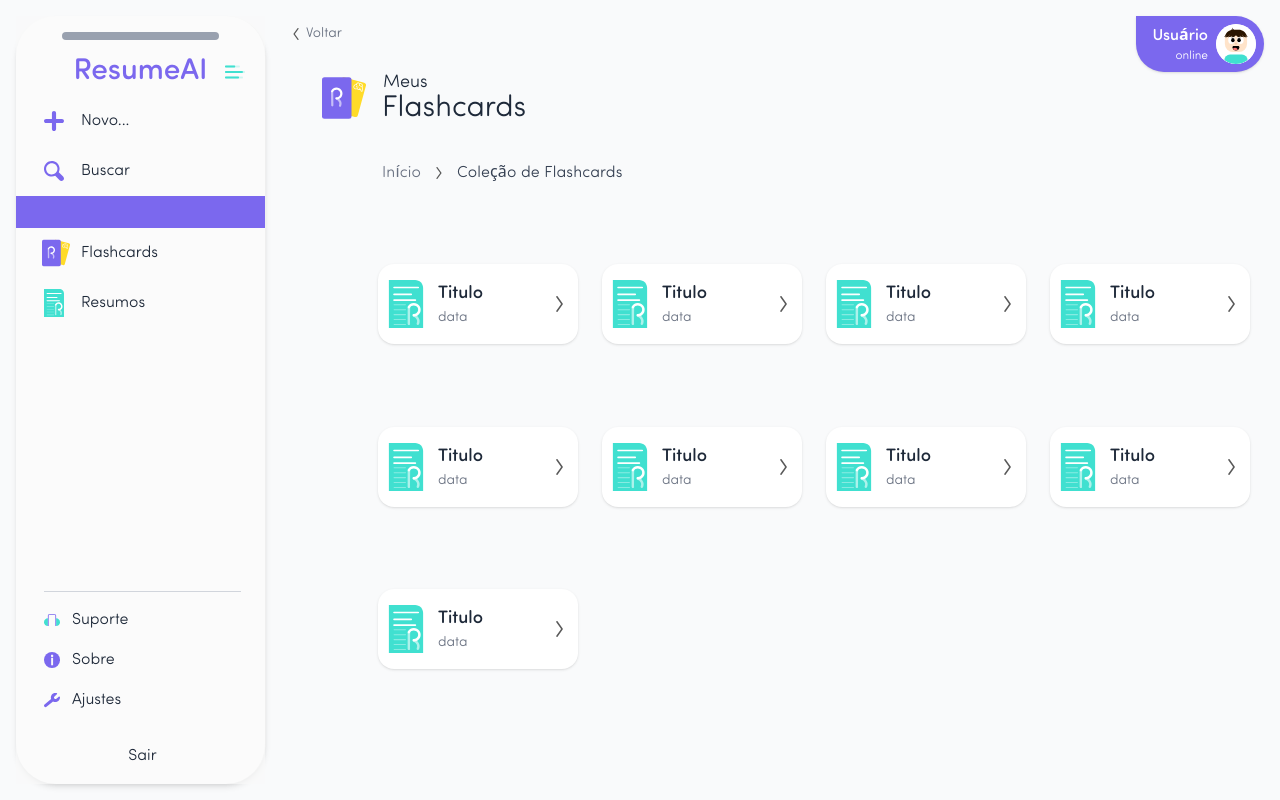
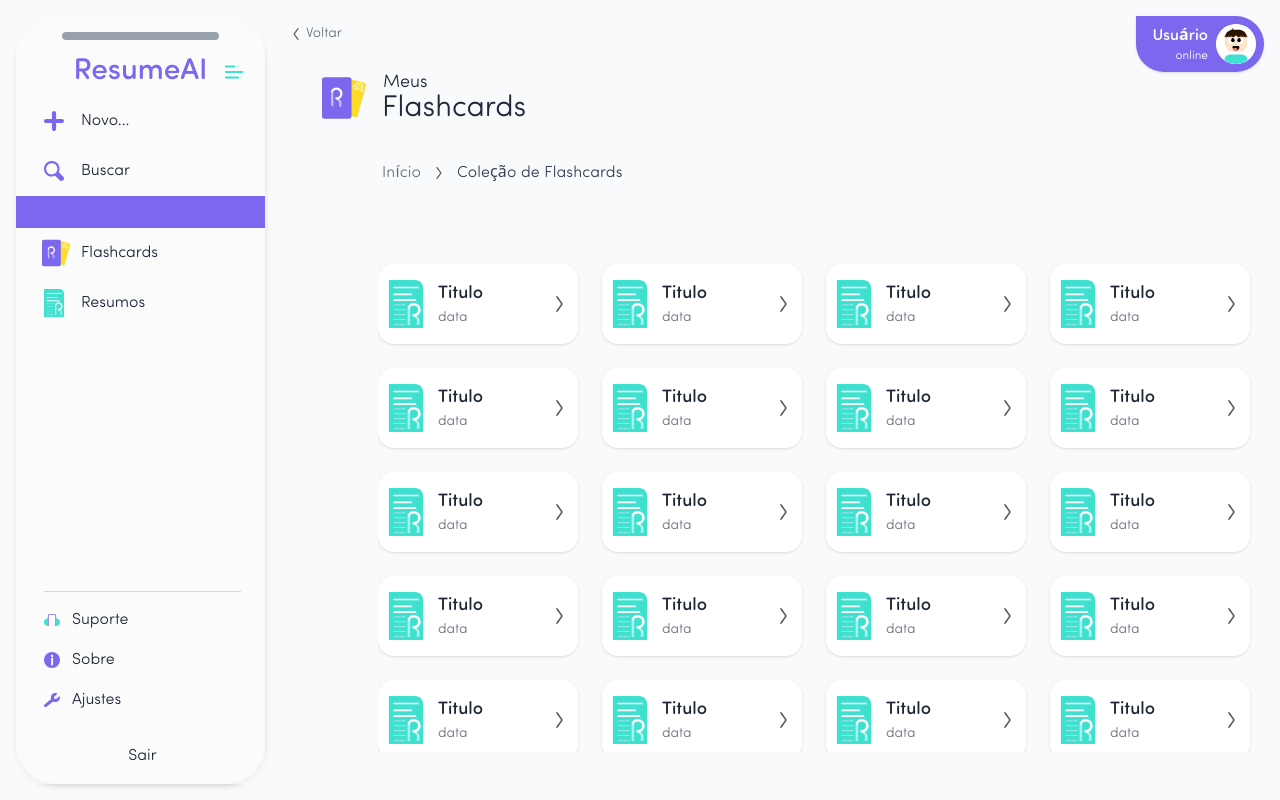
Before and after one commit to Articos11/dev_software_2025.1, a React (Vite) app in the folder resumeai-react/frontend/: page /flashcards in a window 1280 px wide. Built offline with nearby package versions, Linux system fonts and the light colour scheme.

Commit message:
update pagina Meus Flashcards

```diff
--- a/resumeai-react/frontend/src/pages/MyFlashcardsPage.jsx
+++ b/resumeai-react/frontend/src/pages/MyFlashcardsPage.jsx
@@ -8,8 +8,8 @@ export default function MyFlashcardsPage() {
     <div>
       <PageHeaderSidebar>
         <PageHeader />
-        <div className="flex flex-grow pl-22 h-full w-full overflow-y-invisible">
-          <div className="flex grow-1 max-w-220 flex-wrap mt-20 gap-x-6">
+        <div className="flex flex-grow pl-22 h-full w-full overflow-y-hidden">
+          <div className="flex grow-1 max-w-230 flex-wrap mt-20 gap-6 overflow-y-auto overflow-x-hidden scrollbar-thumb-rounded-full scrollbar-h-20 scrollbar-track-rounded-full scrollbar scrollbar-thumb-gray-400 scrollbar-track-gray-200">
             <FlashcardBox />
             <FlashcardBox />
             <FlashcardBox />
@@ -19,6 +19,18 @@ export default function MyFlashcardsPage() {
             <FlashcardBox />
             <FlashcardBox />
             <FlashcardBox />
+            <FlashcardBox />
+            <FlashcardBox />
+            <FlashcardBox />
+            <FlashcardBox />
+            <FlashcardBox />
+            <FlashcardBox />
+            <FlashcardBox />
+            <FlashcardBox />
+            <FlashcardBox />
+            <FlashcardBox />
+            <FlashcardBox />
+
           </div>
         </div>
       </PageHeaderSidebar>
```
